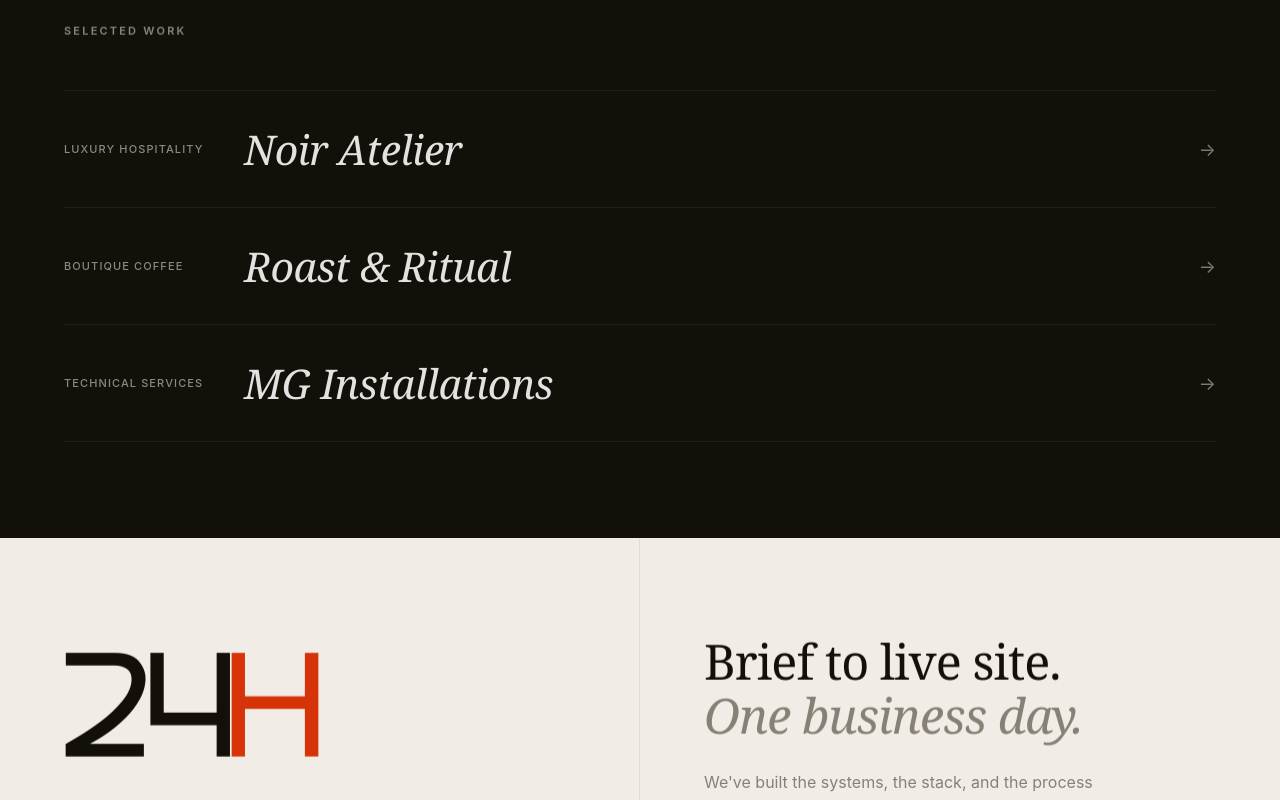
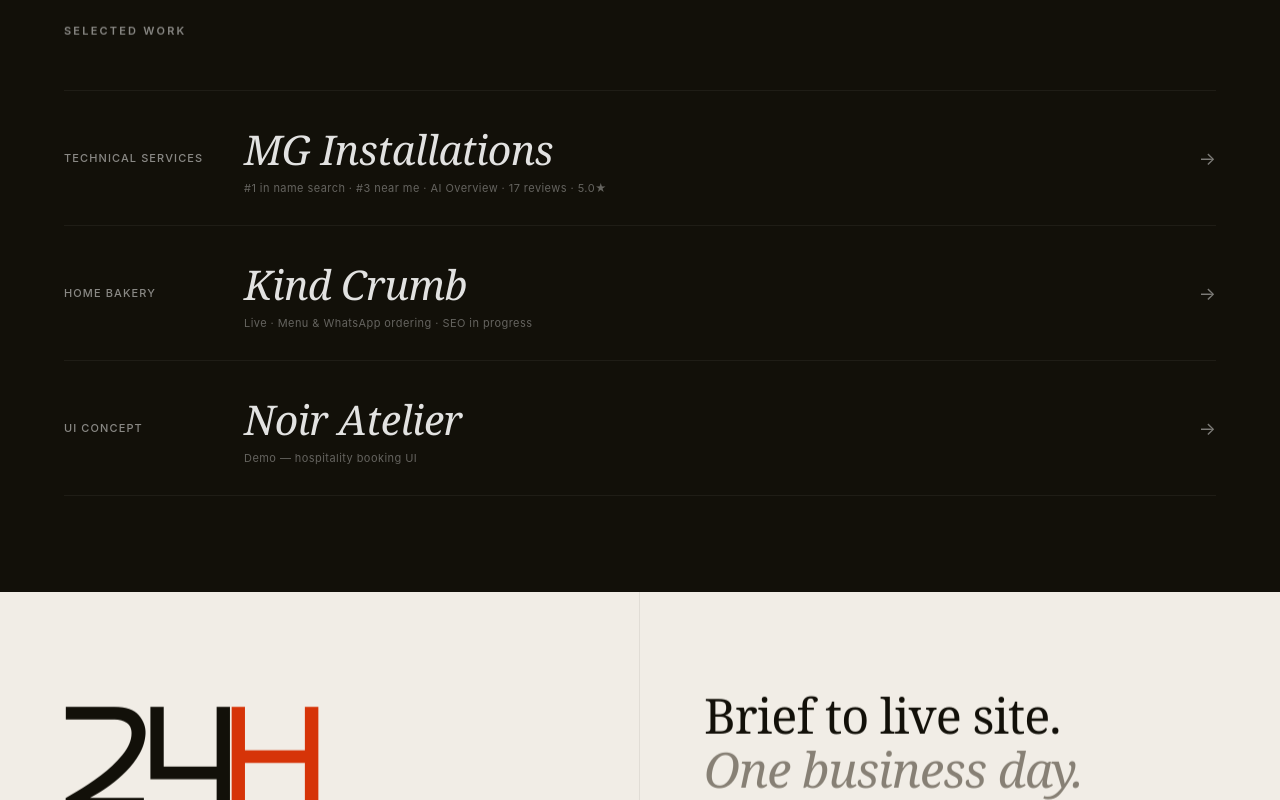
Before and after one commit to rudzie-dev/arcodic, a React (Vite) app: page / in a window 1280 px wide. Shown: the part 1540-2340 px from the top of the page. Built offline with nearby package versions, Linux system fonts and the light colour scheme.

Commit message:
feat: real case studies with results

```diff
--- a/src/App.jsx
+++ b/src/App.jsx
@@ -620,9 +620,9 @@ const CSS = `
 
 // ─── DATA ────────────────────────────────────────────────────────
 const DEMOS = [
-  { tag: "Luxury Hospitality", name: "Noir Atelier",     href: "https://lumiere-salon.arcodic.com" },
-  { tag: "Boutique Coffee",    name: "Roast & Ritual",   href: "https://ritual-coffee.arcodic.com" },
-  { tag: "Technical Services", name: "MG Installations", href: "https://mg-installations.arcodic.com" },
+  { tag: "Technical Services", name: "MG Installations", href: "https://mginstallations.co.za", result: "#1 in name search · #3 near me · AI Overview · 17 reviews · 5.0★" },
+  { tag: "Home Bakery",        name: "Kind Crumb",        href: "https://kindcrumbtreats.co.za",  result: "Live · Menu & WhatsApp ordering · SEO in progress" },
+  { tag: "UI Concept",         name: "Noir Atelier",      href: "https://lumiere-salon.arcodic.com", result: "Demo — hospitality booking UI" },
 ];
 
 const CONTACTS = [
@@ -752,7 +752,10 @@ export default function App() {
             className={`project-row r d${i + 1}`}
           >
             <span className="project-tag">{d.tag}</span>
-            <span className="project-name">{d.name}</span>
+            <div style={{flex:1}}>
+              <span className="project-name">{d.name}</span>
+              {d.result && <p style={{fontFamily:'var(--ui)',fontSize:'11px',color:'rgba(255,255,255,.35)',marginTop:'4px',letterSpacing:'.04em'}}>{d.result}</p>}
+            </div>
             <span className="project-arrow">→</span>
           </a>
         ))}
```
